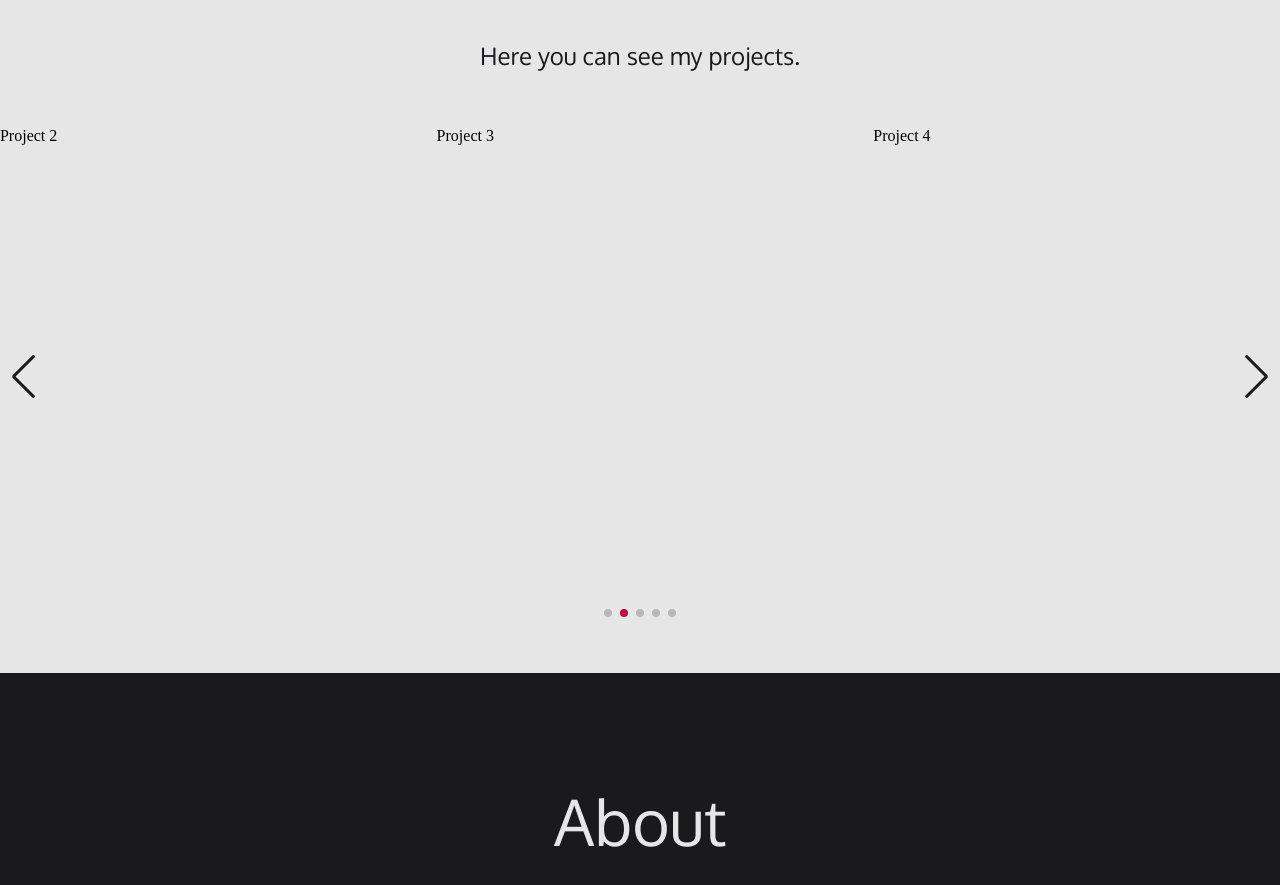
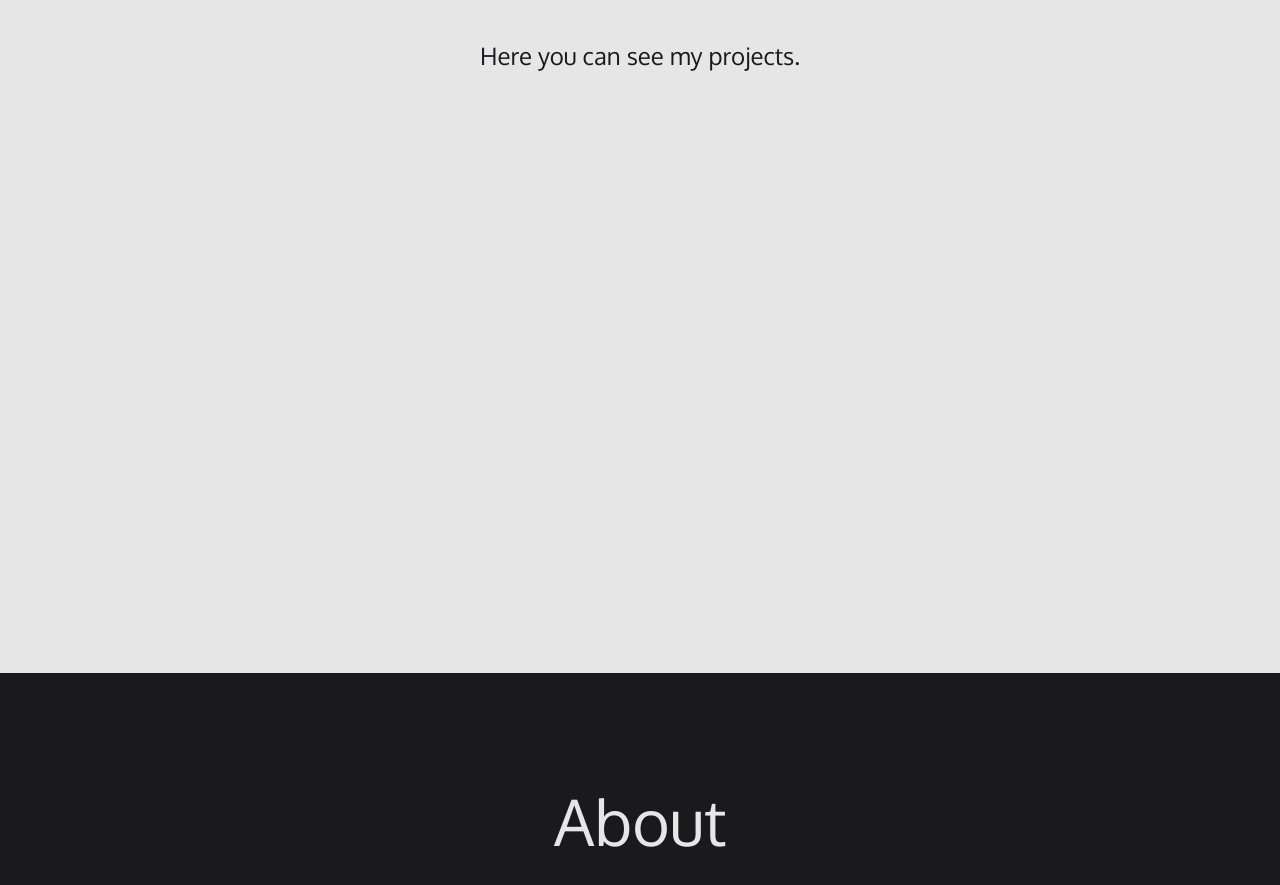
Before and after one commit to JanPlaceJakobsen/JanPlaceJakobsen.github.io, a plain HTML site: page index.html in a window 1280 px wide. Shown: the part 991-1876 px from the top of the page. Drawn offline with nearby package versions, Linux system fonts and the light colour scheme.

Commit message:
removal of slider

```diff
--- a/Swiper.js
+++ /dev/null
@@ -1,37 +0,0 @@
-var mySwiper = new Swiper('.swiper-container', {
-    // Optional parameters
-    direction: 'horizontal',
-    loop: true,
-    slidesPerView: 3,
-    autoplay: {
-      delay: 800,
-    },
-    spaceBetween: 30,
-
-    // If we need pagination
-    pagination: {
-      el: '.swiper-pagination',
-    },
-
-    // Navigation arrows
-    navigation: {
-      nextEl: '.swiper-button-next',
-      prevEl: '.swiper-button-prev',
-    },
-
-    // Responsive breakpoints
-    breakpoints: {
-        // when window width is <= 320px
-        320: {
-        slidesPerView: 1,
-        },
-        // when window width is <= 480px
-        480: {
-        slidesPerView: 2,
-        },
-        // when window width is <= 640px
-        640: {
-        slidesPerView: 3,
-        }
-    }
-  })
--- a/index.css
+++ b/index.css
@@ -254,24 +254,3 @@ h3 {
     font-size: 3rem;
     color: #C3073F;
 }
-
-.swiper-container {
-    width: 100%;
-    height: 500px;
-    z-index: 0;
-}
-
-.swiper-slide {
-    background-color: #E7E6E6;
-}
-
-.swiper-button-prev:after {
-    color: #1A1A1D;
-}
-.swiper-button-next:after {
-    color: #1A1A1D;
-}
-
-.swiper-pagination-bullet-active {
-    background-color: #C3073F !important;
-}
--- a/index.html
+++ b/index.html
@@ -3,8 +3,6 @@
         <title>Jan's Portfolio</title>
         <link rel="stylesheet" href="index.css">
         <link href="https://fonts.googleapis.com/css2?family=Oxygen&display=swap" rel="stylesheet">
-        <link rel="stylesheet" href="https://unpkg.com/swiper/swiper-bundle.css">
-        <link rel="stylesheet" href="https://unpkg.com/swiper/swiper-bundle.min.css">
         <script src="https://kit.fontawesome.com/f3ed9cfe99.js" crossorigin="anonymous"></script>
     </head>
     <body class="preload">
@@ -63,34 +61,7 @@
             </div>
             <br>
             <br>
-            <!-- Slider main container -->
-            <div class="swiper-container">
-                <!-- Additional required wrapper -->
-                <div class="swiper-wrapper">
-                    <!-- Slides -->
-                    <div class="swiper-slide" style="color: black;">
-                        Project 1
-                    </div>
-                    <div class="swiper-slide" style="color: black;">
-                        Project 2
-                    </div>
-                    <div class="swiper-slide" style="color: black;">
-                        Project 3
-                    </div>
-                    <div class="swiper-slide" style="color: black;">
-                        Project 4
-                    </div>
-                    <div class="swiper-slide" style="color: black;">
-                        Project 5
-                    </div>
-                </div>
-                <!-- If we need pagination -->
-                <div class="swiper-pagination"></div>
 
-                <!-- If we need navigation buttons -->
-                <div class="swiper-button-prev"></div>
-                <div class="swiper-button-next"></div>
-            </div>
         </div>
 
         <div id="about" class="about">
@@ -134,7 +105,4 @@
             scrollTo(0,0);
         }
     </script>
-    <script src="https://unpkg.com/swiper/swiper-bundle.js"></script>
-    <script src="https://unpkg.com/swiper/swiper-bundle.min.js"></script>
-    <script src="Swiper.js"></script>
 </html>
--- a/projectPage.css
+++ /dev/null
@@ -1,76 +0,0 @@
-body {
-    background-color: #1A1A1D;
-    margin: 0;
-}
-
-.mainContainer {
-    margin-left: 2rem;
-    margin-top: 4rem;
-}
-
-h1 {
-    color: #E7E6E6;
-    font-family: sans-serif;
-}
-
-h2 {
-    color: #E7E6E6;
-    font-family: sans-serif;
-}
-
-h3 {
-    color: #E7E6E6;
-    font-family: sans-serif;
-}
-
-.highlight {
-    color: #C3073F;
-    transition: 0.5s;
-}
-
-.flex-container {
-    display: flex;
-    justify-content: space-evenly;
-    margin-top: 5%;
-  }
-
-  .projectBox {
-    height: 15rem;
-    width: 30rem;
-    background-color: #1A1A1D;
-    margin-right: 5%;
-    text-decoration: none;
-}
-.projectBoxFirst {
-    height: 15rem;
-    width: 30rem;
-    background-color: #1A1A1D;
-    margin-right: 5%;
-    margin-left: 5%;
-    text-decoration: none;
-}
-
-.projectPicture {
-    height: 100%;
-    background-color: #6F2232;
-}
-
-.swiper-container {
-    width: 100%;
-    height: 300px;
-}
-
-.swiper-slide {
-    background-color: #1A1A1D;
-}
-
-.swiper-button-prev:after {
-    color: #E7E6E6;
-}
-.swiper-button-next:after {
-    color: #E7E6E6;
-}
-
-.swiper-pagination-bullet-active {
-    background-color: #C3073F !important;
-}
```
Also changed, not shown: projectPageOne.html (deleted, +0 -49 lines), package-lock.json.
